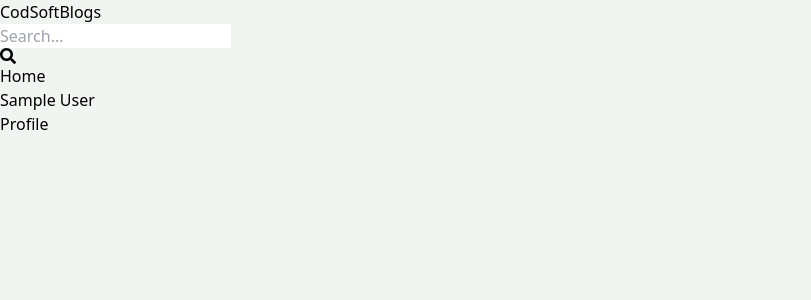
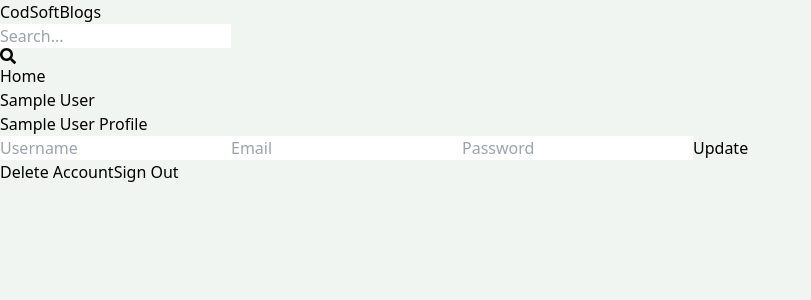
Before and after one commit to Hadi-SayedAhmad/CodSoft-bloggingPlatform, a React (Vite) app in the folder frontend/: page /profile in a window 1280 px wide. Shown: the top 300 px of the page, without its empty margins (0-811 px from the left). Built offline with nearby package versions, Linux system fonts and the light colour scheme; sample sign-in values are in the browser's storage.

Commit message:
complete profile page ui

```diff
--- a/frontend/src/pages/Profile.jsx
+++ b/frontend/src/pages/Profile.jsx
@@ -1,7 +1,20 @@
-import React from 'react'
+import { useSelector } from "react-redux"
 
 export default function Profile() {
+  const { currentUser } = useSelector(state => state.user);
   return (
-    <div>Profile</div>
+    <div className="p-3 max-w-lg mx-auto">
+      <h1 className='text-3xl font-semibold text-center my-7'>{currentUser.name} Profile</h1>
+      <form className="flex flex-col gap-3">
+        <input type="text" placeholder="Username" className="border p-3 rounded-lg outline-none" id="username" />
+        <input type="email" placeholder="Email" className="border p-3 rounded-lg outline-none" id="email" />
+        <input type="password" placeholder="Password" className="border p-3 rounded-lg outline-none " id="password" />
+        <button className="bg-slate-700 text-white rounded-lg p-3 uppercase hover:opacity-95 disabled:opacity-80">Update</button>
+      </form>
+      <div className="flex justify-between mt-5">
+          <span className="text-red-700 cursor-pointer hover:opacity-95">Delete Account</span>
+          <span className="text-red-700 cursor-pointer hover:opacity-95">Sign Out</span>
+      </div>
+    </div>
   )
 }
```
